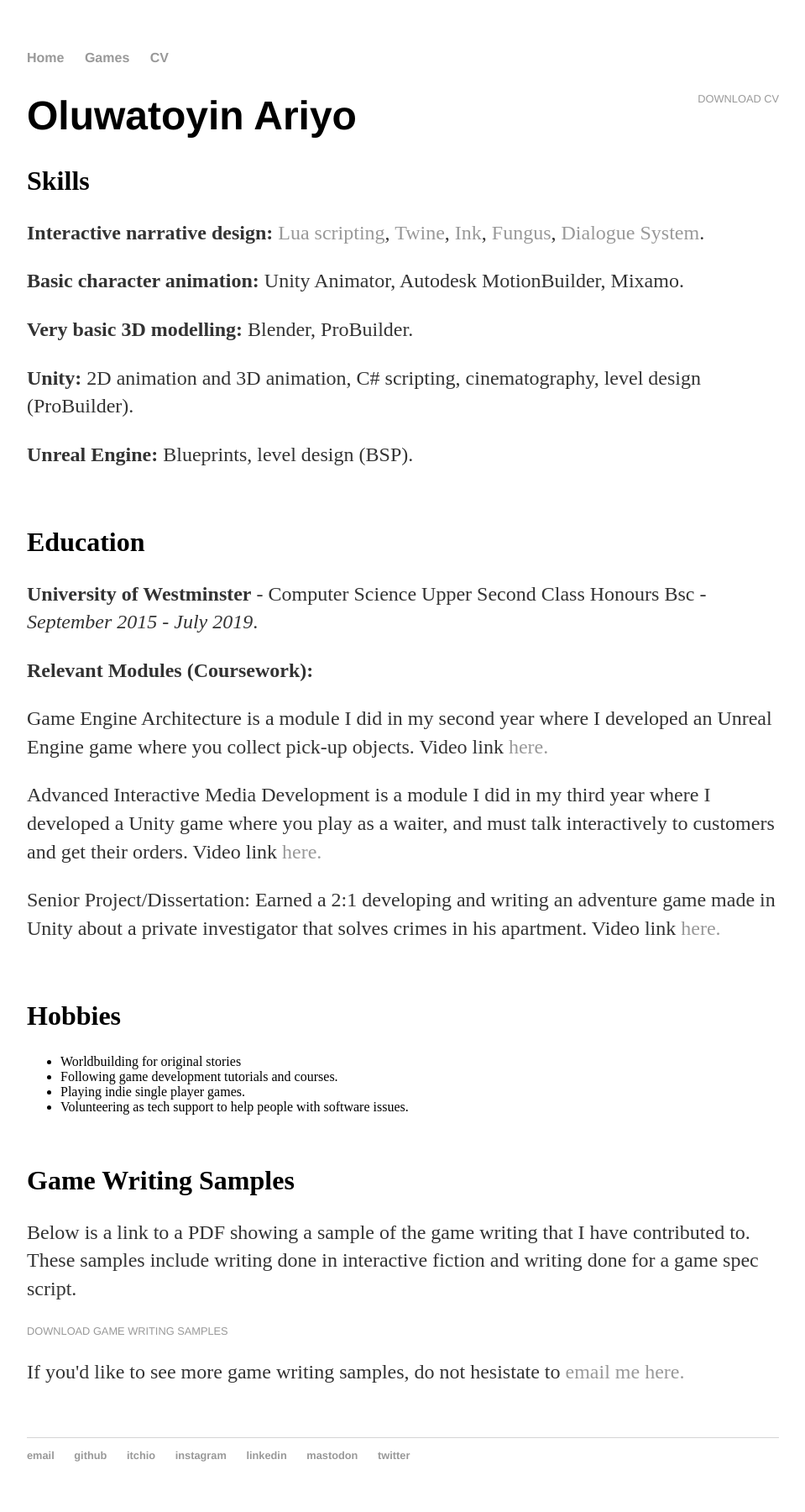
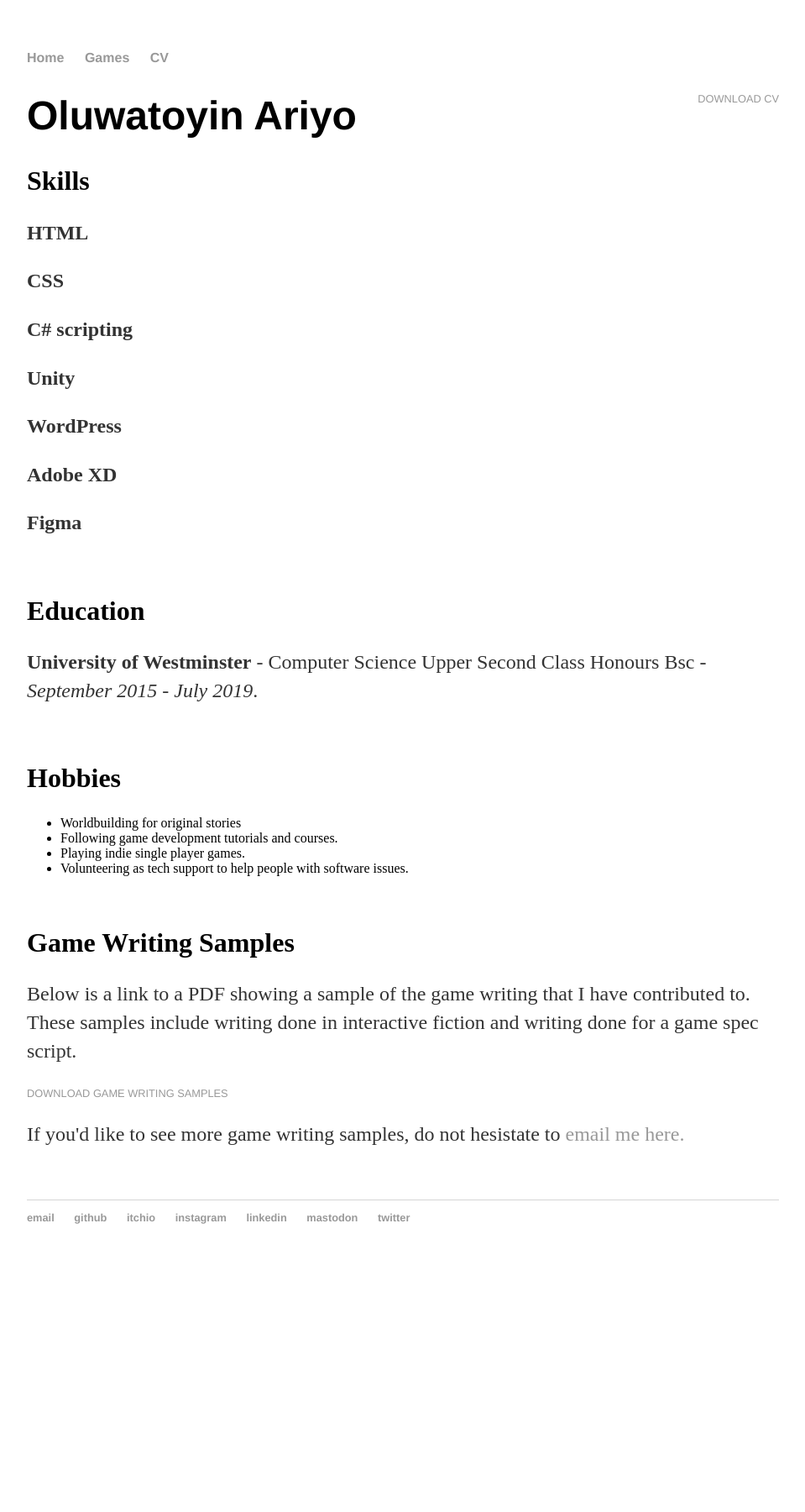
Before and after one commit to toyinariyo/toyinariyo.github.io, a Jekyll site: the page built from CV/index.html, in a window 1280 px wide. Shown: the whole page at 84% size, without its empty margins (160-1119 px from the left). Built offline with Jekyll 4.4.1, drawn with Linux system fonts in a browser that asks for light colours; after the commit the page ends 1517 px from its top, so only the background shows below that.

Commit message:
Removed relevant modules
Also removed interactive narrative design skills and very basic character animation skills along with Unreal Engine skills as I haven't used Unreal Engine in 4 years now.

```diff
--- a/CV/index.html
+++ b/CV/index.html
@@ -7,24 +7,16 @@ title: Oluwatoyin Ariyo CV
 		<a href="https://raw.githubusercontent.com/toyinariyo/toyinariyo.github.io/main/assets/Oluwatoyin Ariyo Game Designer & Narrative Designer CV.pdf" class="download" title="Download CV as PDF">Download CV</a>
 	<h1>Oluwatoyin Ariyo</h1>
     <h2>Skills</h2>
-    <p><strong>Interactive narrative design:</strong> <a href="https://www.pixelcrushers.com/dialogue_system/manual2x/html/logic_and_lua.html">Lua scripting</a>,
-               <a href="https://twinery.org/">Twine</a>, <a href="https://www.inklestudios.com/ink/">Ink</a>, <a href="https://fungusgames.com/">Fungus</a>,
-               <a href="https://www.pixelcrushers.com/dialogue-system/">Dialogue System</a>.
-    </p>
-    <p><strong>Basic character animation:</strong> Unity Animator, Autodesk MotionBuilder, Mixamo.</p>
-    <p><strong>Very basic 3D modelling:</strong> Blender, ProBuilder.</p>
-    <p><strong>Unity:</strong> 2D animation and 3D animation, C# scripting, cinematography, level design (ProBuilder).</p>
-    <p><strong>Unreal Engine:</strong> Blueprints, level design (BSP).</p>
+	<p><strong>HTML</strong></p>
+	<p><strong>CSS</strong></p>
+	<p><strong>C# scripting</strong></p>
+        <p><strong>Unity</strong></p>
+	<p><strong>WordPress</strong></p>
+	<p><strong>Adobe XD</strong></p>
+	<p><strong>Figma</strong></p>
     <br>
     <h2>Education</h2>
     <p><strong>University of Westminster</strong> - Computer Science Upper Second Class Honours Bsc - <i>September 2015 - July 2019</i>.</p>
-    <p><b>Relevant Modules (Coursework):</b></p>
-    <p>Game Engine Architecture is a module I did in my second year where I developed an Unreal Engine game where you collect pick-up objects.
-	    Video link <a href="https://youtu.be/IoClK59Rod4"> here.</a></p>
-    <p>Advanced Interactive Media Development is a module I did in my third year where I developed a Unity game where you play as a waiter,
-       and must talk interactively to customers and get their orders. Video link <a href="https://www.youtube.com/watch?v=KcBMFi9_6eM"> here. </a></p>
-    <p>Senior Project/Dissertation: Earned a 2:1 developing and writing an adventure game made in Unity about a private investigator that solves crimes in his apartment.
-	    Video link <a href="https://youtu.be/cYwyeoagVSI"> here.</a></p>
      <br>
      <h2>Hobbies</h2>
      <ul>
```
